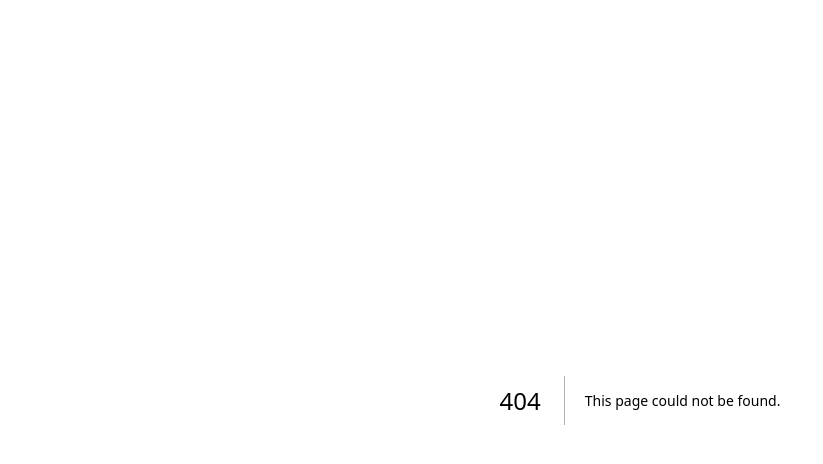
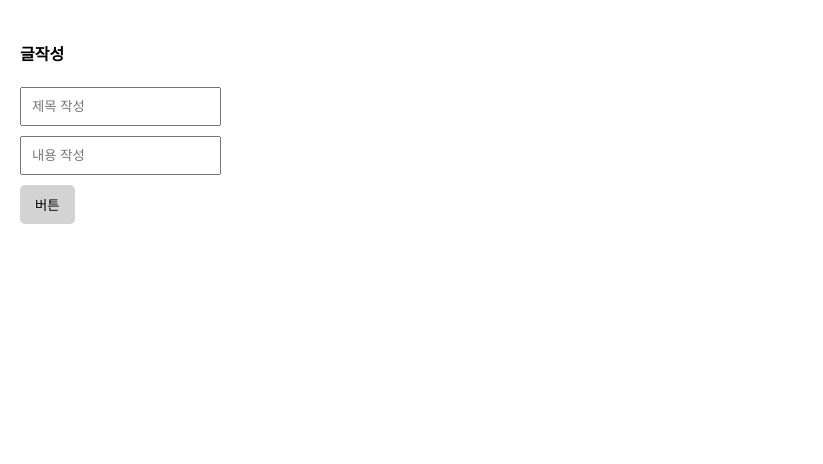
Before and after one commit to kik87827/forum202604, a Next.js app: page /write in a window 1280 px wide. Before the commit this address had no page. Shown: the top 464 px of the page, without its empty margins (0-823 px from the left). Built offline with nearby package versions, Linux system fonts and the light colour scheme.

Commit message:
작성 테스트 진행중

```diff
--- a/app/detail/[id]/page.js
+++ b/app/detail/[id]/page.js
@@ -5,7 +5,7 @@ import React from 'react';
 export default async function Detail({ params }) {
   const db = (await connectDB).db('forum_2025');
   let { title, content } = await db.collection('post').findOne({ _id: new ObjectId(params.id) });
-  console.log(params.id);
+  console.log(arguments);
   return (
     <div>
       <h4>상세페이지</h4>
--- a/app/globals.css
+++ b/app/globals.css
@@ -1,3 +1,7 @@
+body {
+  margin: 0;
+  padding: 0;
+}
 .list-bg {
   background: rgb(249, 250, 255);
   padding: 10px;
@@ -10,6 +14,11 @@
   padding: 20px;
   margin-bottom: 5px;
   box-shadow: rgb(224, 224, 224) 0px 2px 4px 0px;
+  border: 0;
+  text-align: left;
+  appearance: none;
+  width: 100%;
+  box-sizing: border-box;
 }
 .list-item * {
   color: #000;
@@ -23,3 +32,18 @@
   color: grey;
   margin: 5px 0px;
 }
+.p-20 {
+  padding: 20px;
+}
+input {
+  box-sizing: border-box;
+  padding: 10px;
+  display: block;
+  margin-bottom: 10px;
+}
+button {
+  padding: 10px 15px;
+  background: lightgray;
+  border: none;
+  border-radius: 5px;
+}
--- /dev/null
+++ b/app/write/page.js
@@ -0,0 +1,12 @@
+export default function handler() {
+  return (
+    <div className="p-20">
+      <h4>글작성</h4>
+      <form action="/api/post/new" method="POST">
+        <input name="title" placeholder="제목 작성" />
+        <input name="content" placeholder="내용 작성" />
+        <button type="submit">버튼</button>
+      </form>
+    </div>
+  );
+}
--- /dev/null
+++ b/pages/api/list.js
@@ -0,0 +1,11 @@
+import { connectDB } from '@/util/database';
+import React from 'react';
+
+export default async function handler(response, answer) {
+  const client = await connectDB;
+  const db = client.db('forum_2025');
+  let result = await db.collection('post').find().toArray();
+  if (response.method === 'GET') {
+    return answer.status(200).json(result);
+  }
+}
--- /dev/null
+++ b/pages/api/post/new.js
@@ -0,0 +1,16 @@
+import { connectDB } from '@/util/database';
+
+export default async function handler(response, answer) {
+  if (response.method === 'POST') {
+    const db = (await connectDB).db('forum_2025');
+    let result = await db.collection('post').insertOne(response.body);
+    console.log(response.body);
+    if (response.body.title === '') {
+      return answer.status(500).json('제목 입력하세요');
+    }
+    if (response.body.content === '') {
+      return answer.status(500).json('내용 입력하세요');
+    }
+    return answer.status(200).redirect('/list');
+  }
+}
--- /dev/null
+++ b/pages/api/test.js
@@ -0,0 +1,4 @@
+export default function handler(response, answer) {
+  console.log(123);
+  return answer.status(200).json('처리완료');
+}
--- /dev/null
+++ b/pages/api/time.js
@@ -0,0 +1,7 @@
+import React from 'react';
+
+export default function handler(response, answer) {
+  if (response.method === 'GET') {
+    return answer.status(200).json(new Date().toISOString());
+  }
+}
```
Also changed, not shown: app/list/DetailLink.js (added, +24 -0 lines), app/list/page.js (+6 -5 lines), 1 other file (tests, documents, lock files or other folders).
